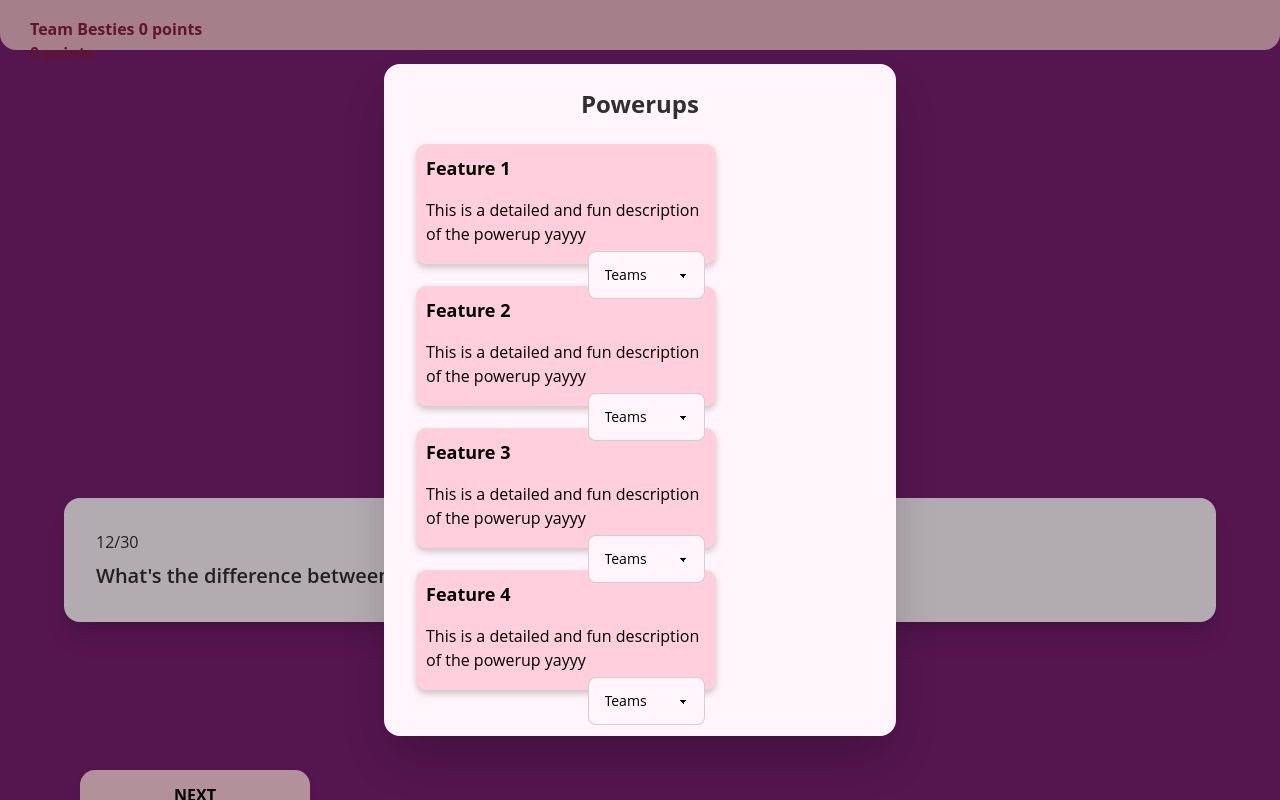
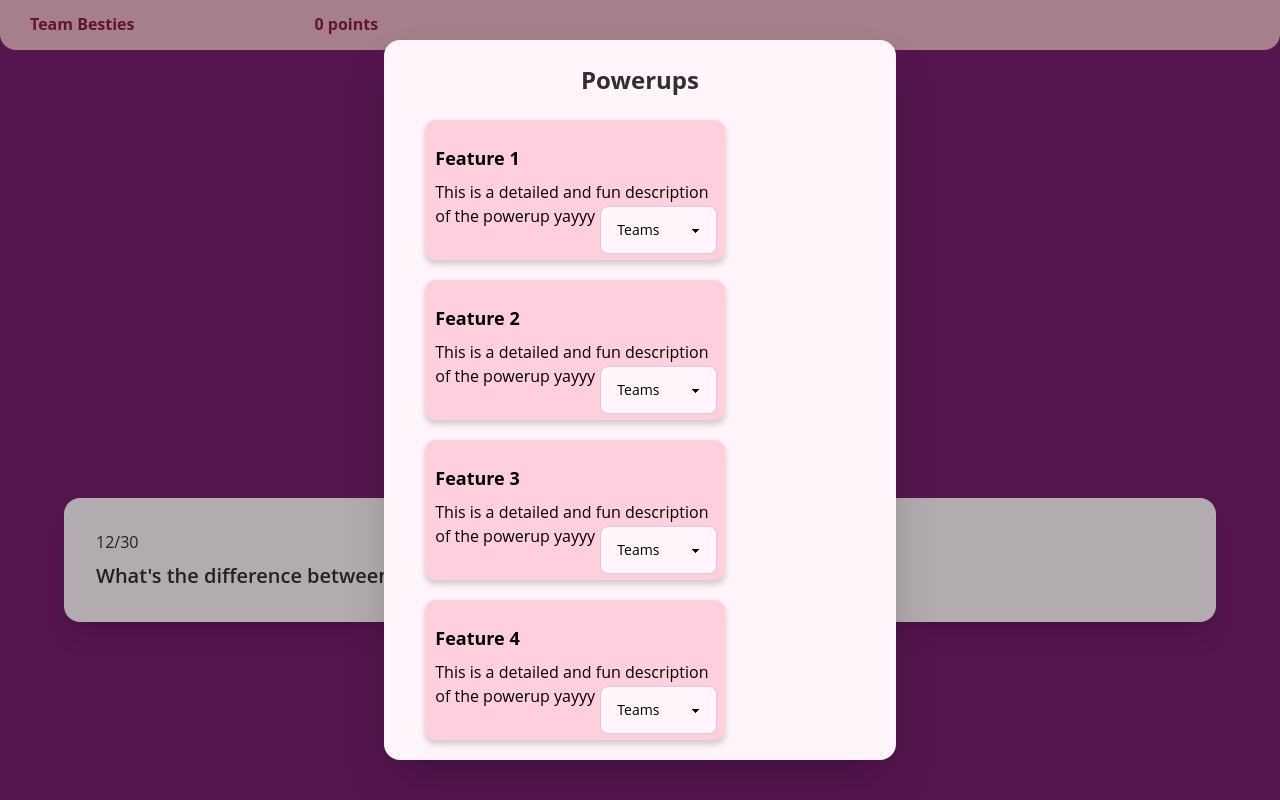
Before and after one commit to acm-projects/Besties, a SvelteKit app in the folder besties-mobile/: page /Question in a window 1280 px wide. Both pictures are taken after a click on the button "ACCESS POWERUPS". Shown: the top 800 px of the page. Built offline with nearby package versions, Linux system fonts and the light colour scheme.

Commit message:
updated ui

```diff
--- a/besties-mobile/src/routes/Question/+page.svelte
+++ b/besties-mobile/src/routes/Question/+page.svelte
@@ -42,10 +42,9 @@
     <!-- place-content-center -->
 
     <topHeader class="grid w-screen rounded-b-2xl bg-info space-y-1">
-        <span>
-            <h1 class="text-secondary text-m font-bold">Team {teams[0]}        {points} points</h1>
-
-            <h1 class="text-secondary text-m font-bold">{points} points</h1>
+        <span class="flex">
+            <h1 class="text-secondary text-m font-bold">Team {teams[0]}</h1>
+            <h1 class="text-secondary text-m font-bold topHeader-points">{points} points</h1>
         </span>
 
     </topHeader>
@@ -117,10 +116,11 @@
         <div class="modal-box">
             <h3 class="font-bold text-2xl text-center">Powerups</h3>
             <br />
-            <button class="team-button">
+            <div class="powerUp-choices">
+                <button class="team-button">
                 <span>
                     <h3 class="font-bold text-lg text-left ">Feature 1</h3>
-                    <p class="py-4 text-left">This is a detailed and fun description of the powerup yayyy</p>
+                    <p class="py-2 text-left">This is a detailed and fun description of the powerup yayyy</p>
                 </span>
                 <span>
                     <select class="select select-bordered w-25 max-w-xs">
@@ -134,7 +134,7 @@
             <button class="team-button">
                 <span>
                     <h3 class="font-bold text-lg text-left ">Feature 2</h3>
-                    <p class="py-4 text-left">This is a detailed and fun description of the powerup yayyy</p>
+                    <p class="py-2 text-left">This is a detailed and fun description of the powerup yayyy</p>
                 </span>
                 <span>
                     <select class="select select-bordered w-25 max-w-xs">
@@ -147,7 +147,7 @@
             <button class="team-button">
                 <span>
                     <h3 class="font-bold text-lg text-left ">Feature 3</h3>
-                    <p class="py-4 text-left">This is a detailed and fun description of the powerup yayyy</p>
+                    <p class="py-2 text-left">This is a detailed and fun description of the powerup yayyy</p>
                 </span>
                 <span>
                     <select class="select select-bordered w-25 max-w-xs">
@@ -160,7 +160,7 @@
             <button class="team-button">
                 <span>
                     <h3 class="font-bold text-lg text-left ">Feature 4</h3>
-                    <p class="py-4 text-left">This is a detailed and fun description of the powerup yayyy</p>
+                    <p class="py-2 text-left">This is a detailed and fun description of the powerup yayyy</p>
                 </span>
                 <span>
                     <select class="select select-bordered w-25 max-w-xs">
@@ -170,6 +170,8 @@
                     </select>
                 </span>
             </button>
+            </div>
+
         </div>
         <form method="dialog" class="modal-backdrop">
             <button>close</button>
@@ -214,6 +216,11 @@
 </body>
 
 <style>
+    .flex {
+        display: flex;
+        /* Optional: Adjust other flex properties if needed */
+    }
+
     body{
         background-color: #7A1E71;
         font-family: 'Open Sans', sans;
@@ -230,7 +237,7 @@
     answers{
         position:absolute;
         margin-top:84%;
-        margin-left: 5%;
+        margin-left:8%;
         align-items: center;
     }
 
@@ -253,19 +260,20 @@
         margin-left: 30%;
         margin-top: 30px;
         position:absolute;
+        align-content: center;
     }
 
     select{
-        margin-left: 160px;
-        margin-top:-50px;
-        position: relative
+        margin-left: 25px;
+        margin-top:-30px;
+        position: absolute;
     }
 
     .team-button{
         border: none;
         color: black;
         width: 300px;
-        height: 120px;
+        height: 140px;
         text-align: center;
         display: inline-block;
         font-size: 16px;
@@ -286,13 +294,13 @@
         text-align: center;
         display: inline-block;
         font-size: 16px;
-        margin-left: 80px;
+        margin-left: 22%;
         cursor: pointer;
         border-radius: 15px;
         background: #FFCFDE;
         box-shadow: 0px 4px 6px 0px rgba(62, 62, 62, 0.25);
         margin-bottom: 10px;
-        margin-top:720px;
+        margin-top:760px;
         position:absolute;
     }
 
@@ -316,15 +324,19 @@
 
     topHeader{
         height:50px;
-        padding-top: 17px;
+        padding-top: 12px;
         padding-left: 30px;
         /* padding-bottom: 15px;  */
     }
 
     .topHeader-points{
         /* padding-top: -40px; */
-        padding-left: 250px;
+        padding-left: 180px;
         /* position:fixed; */
+    }
+
+    .powerUp-choices{
+        margin-left: 2%;
     }
 
 
```
